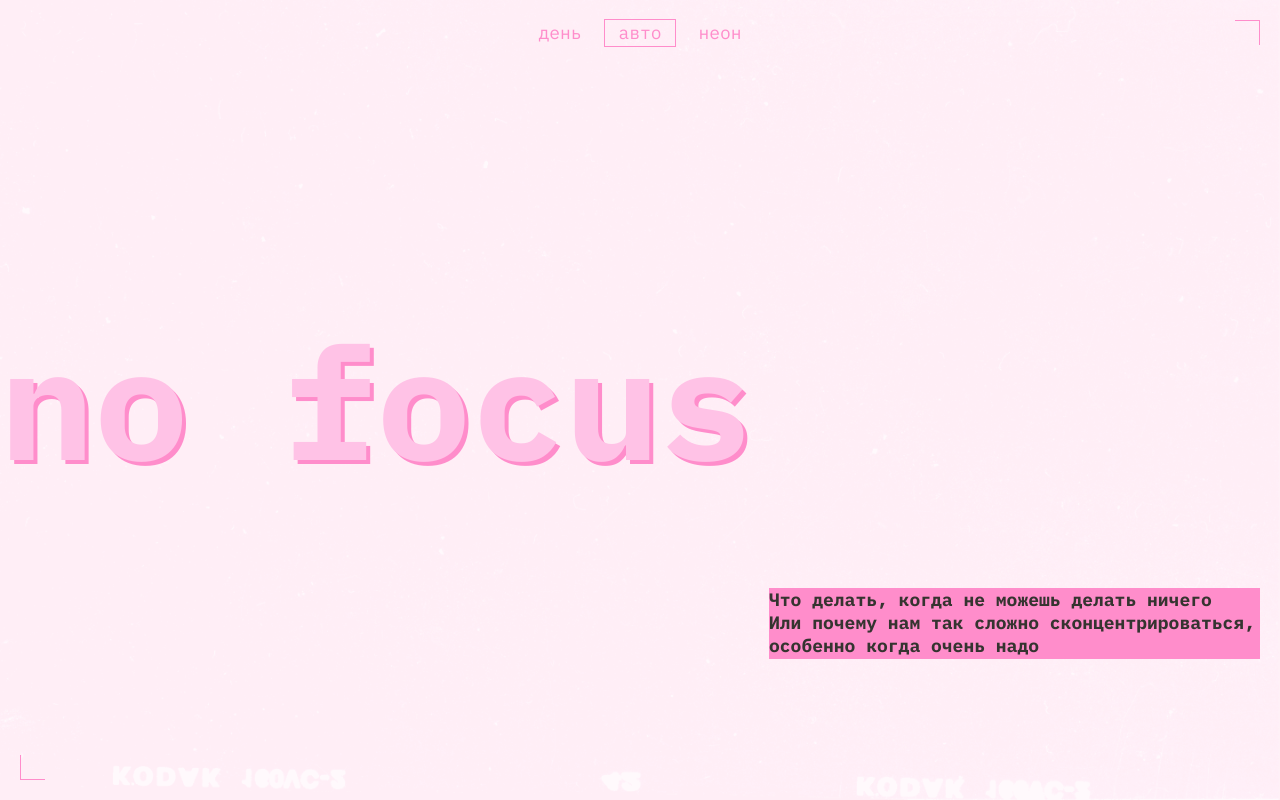
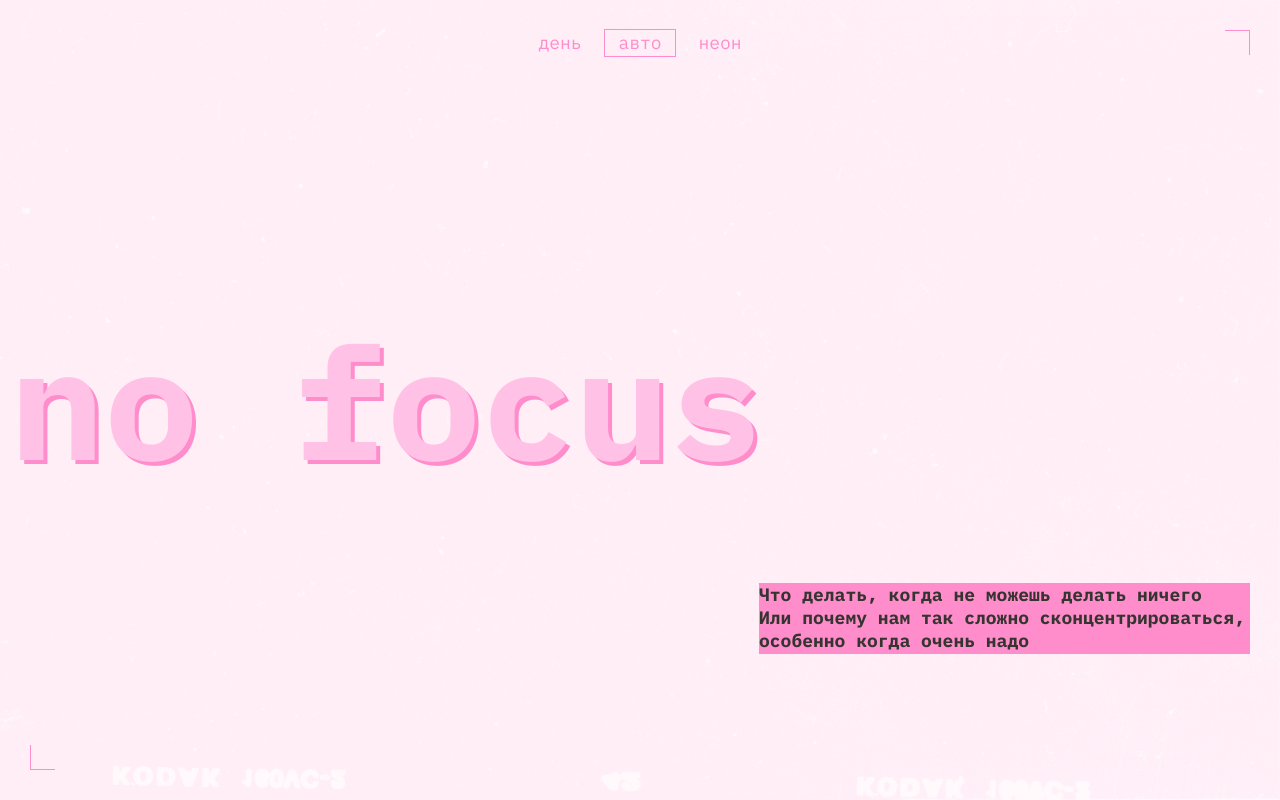
Before and after one commit to coding-system/slozhno-sosredotochitsya, a plain HTML site: page index.html in a window 1280 px wide. Shown: the top 800 px of the page. Drawn offline with Linux system fonts and the light colour scheme.

Commit message:
Сделал мибилку с 100vh

```diff
--- a/styles/style.css
+++ b/styles/style.css
@@ -3,10 +3,10 @@
 .page {
     /* сохраните в разметке и стилях класс page. На его основе работает скрипт. */
     display: grid;
-    gap: 50px;
+    gap: 30px;
     grid-template-columns: auto;
     grid-template-rows: auto;
-    padding: 10px;
+    /* padding: 10px; */
     background-color: var(--page-bg-color);
     color: var(--secondary);
     font-family: var(--main-font);
@@ -22,7 +22,9 @@
     display: grid;
     grid-template-rows: 1fr min-content 1fr;
     grid-template-columns: 100%;
-    min-height: calc(100vh - 20px);
+    /* min-height: calc(100vh - 20px); */
+    min-height: 100vh;
+    padding: 10px;
     justify-content: center;
     align-items: center;
     gap: 10px;
@@ -30,8 +32,8 @@
 
 .rec-element {
     position: absolute;
-    right: 28px;
-    top: 0;
+    right: 38px;
+    top: 10px;
     z-index: -2;
 }
 
@@ -59,8 +61,9 @@
 }
 
 .decorated-zone {
-    height: 100%;
-    width: 100%;
+    /* padding: 10px; */
+    /* height: 100%;
+    width: 100%; */
 }
 
 .decorated-zone::before {
@@ -68,8 +71,8 @@
     content: "";
     height: 25px;
     width: 25px;
-    top: 0px;
-    right: 0px;
+    top: 10px;
+    right: 10px;
     border-top: 1px solid var(--accent-color);
     border-right: 1px solid var(--accent-color);
 }
@@ -79,8 +82,8 @@
     content: "";
     height: 25px;
     width: 25px;
-    bottom: 0px;
-    left: 0px;
+    bottom: 10px;
+    left: 10px;
     border-bottom: 1px solid var(--accent-color);
     border-left: 1px solid var(--accent-color);
 }
@@ -155,6 +158,7 @@
     grid-template-columns: 1;
     grid-template-rows: auto;
     gap: 50px;
+    padding: 10px;
 }
 
 .content__group {
@@ -285,13 +289,13 @@
 }
 
 .footer {
-    margin-bottom: -50px;
+    margin-bottom: -30px;
     position: relative;
     display: grid;
     justify-content: center;
     align-items: center;
     align-self: end;
-    min-height: calc(100vh - 20px);
+    height: 100vh;
     justify-content: center;
     align-items: center;
 }
```
